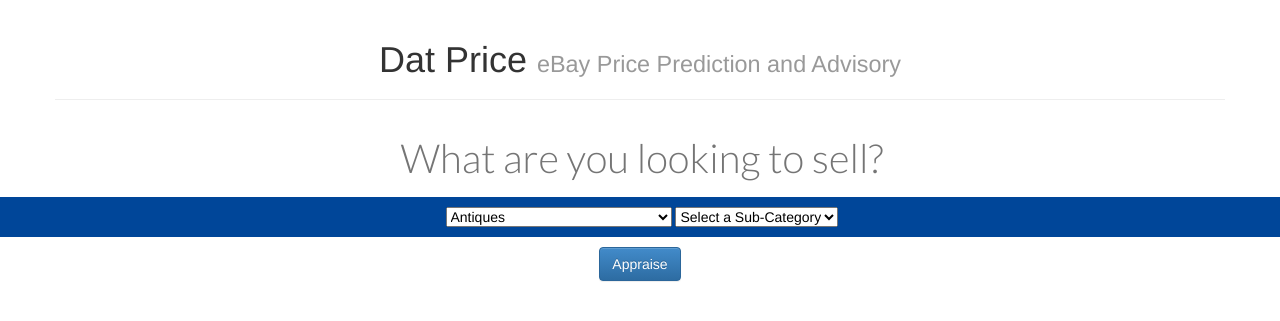
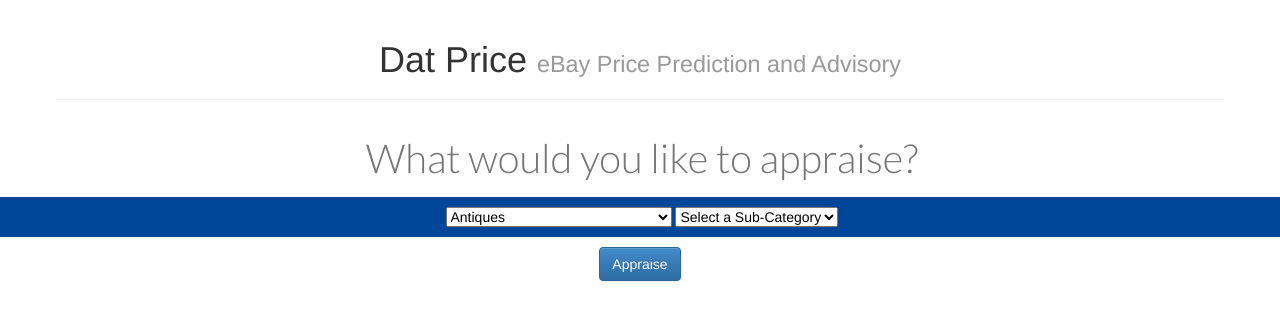
Before and after one commit to craigpalermo/DatPrice, a Django app: page / in a window 1280 px wide. Shown: the top 321 px of the page. Run offline with Django 3.2, Linux system fonts and the light colour scheme.

Commit message:
changed search text

```diff
--- a/ebay_history/templates/home.html
+++ b/ebay_history/templates/home.html
@@ -8,7 +8,7 @@
             {% csrf_token %}
             <div class="row">
                 <label for='keywords'></label>
-                <input type='text' id='keywords' name='keywords' placeholder='What are you looking to sell?'>
+                <input type='text' id='keywords' name='keywords' placeholder='What would you like to appraise?'>
             </div>
 
             <div id="categoryMenus" class="row">
```
